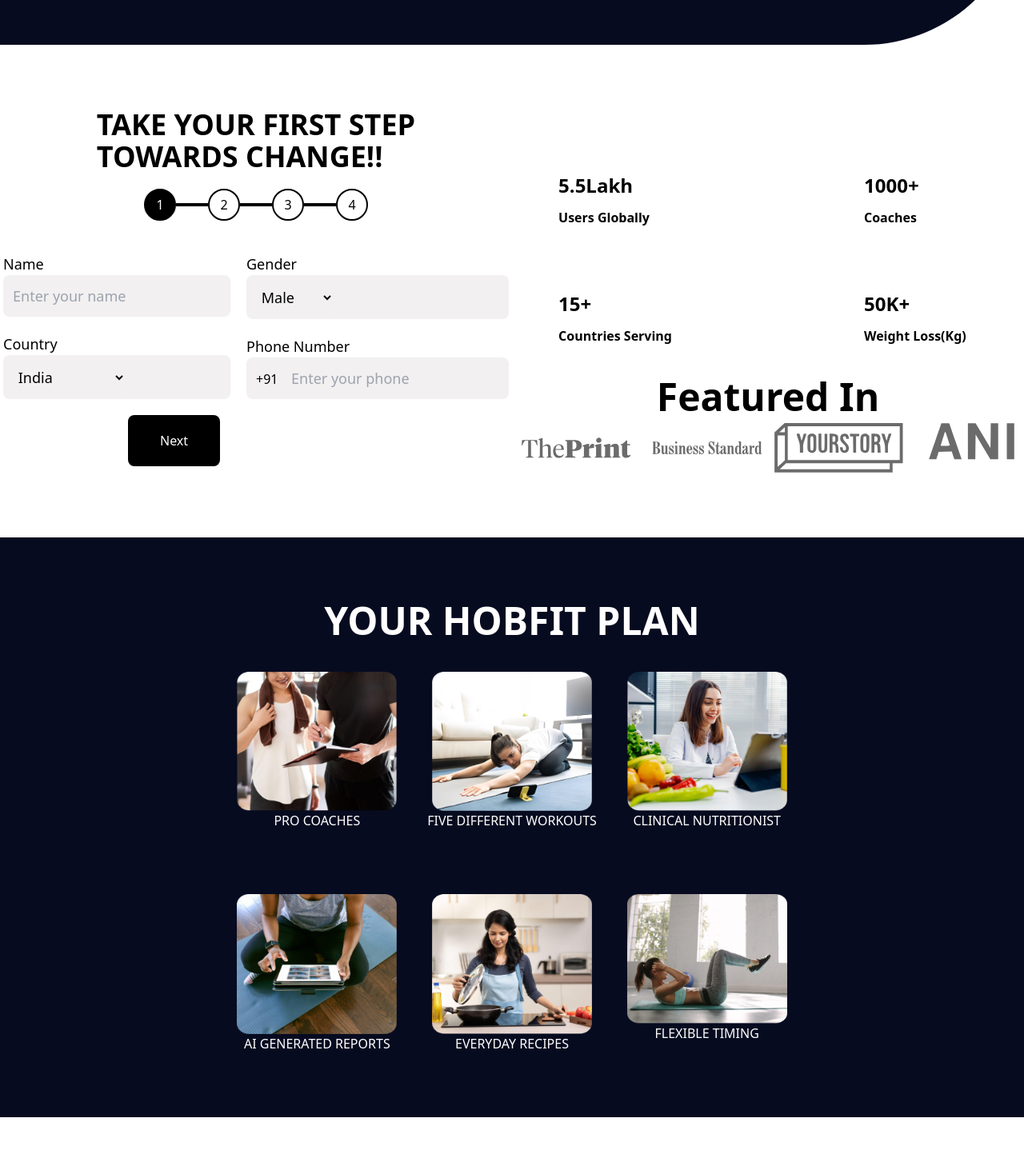
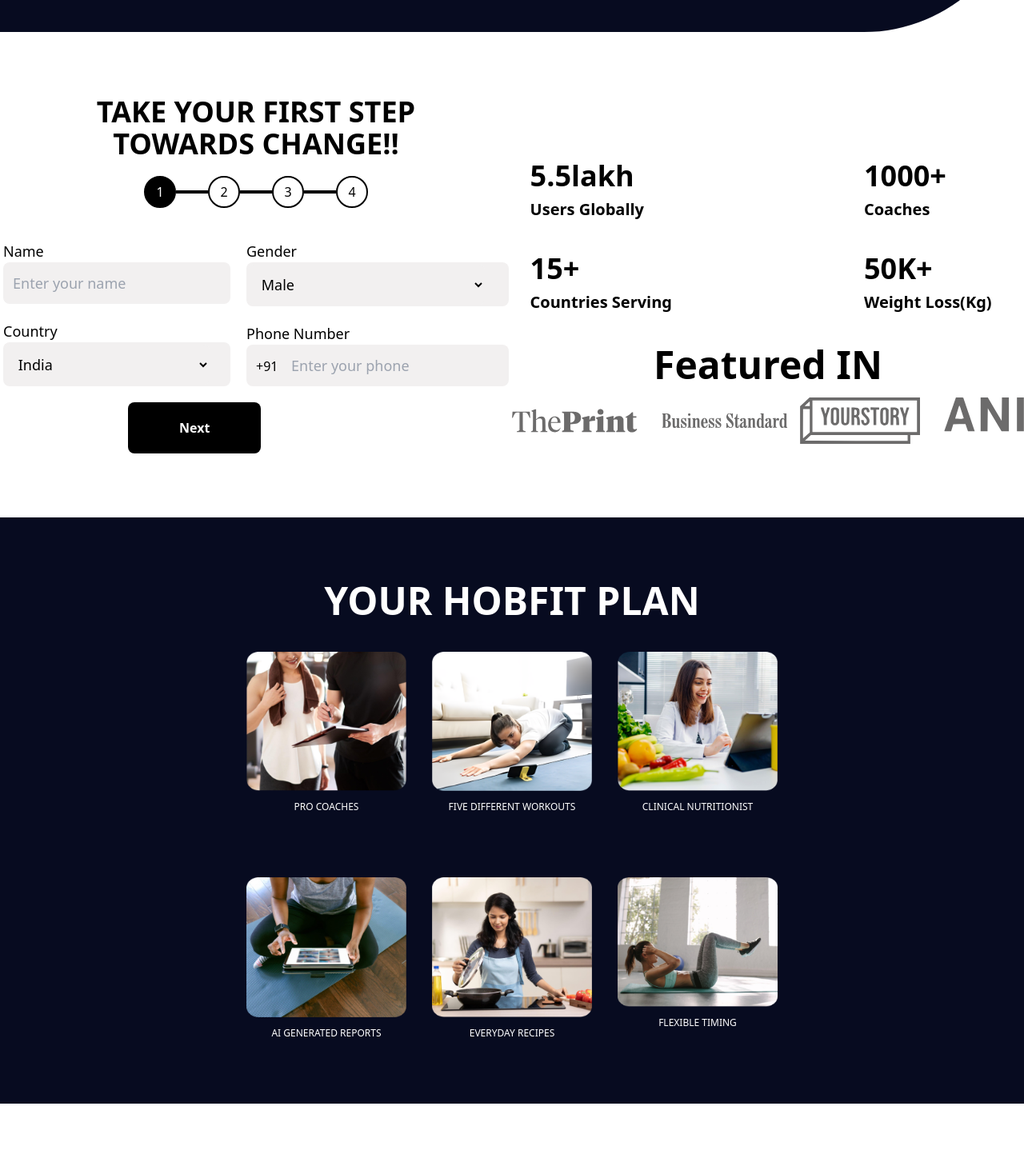
Before and after one commit to lakshayrohilla4/HobfitTransformation, a Next.js app: page / in a window 1280 px wide. Shown: the part 700-2163 px from the top of the page at 80% size. Built offline with nearby package versions, Linux system fonts and the light colour scheme.

Commit message:
mobile changes

```diff
--- a/components/Form.js
+++ b/components/Form.js
@@ -42,8 +42,8 @@ const CountryField = ({country, setCountry}) => {
                 Country
             </label>
             <div
-                className={'bg-[#f2f0f0] p-[0.17rem] rounded-lg'}>
-                <select className="bg-[#f2f0f0] text-lg rounded-lg p-3"
+                className={'bg-[#f2f0f0] lg:p-[0.17rem] p-3 rounded-lg'}>
+                <select className="bg-[#f2f0f0] text-lg rounded-lg p-3 w-11/12"
                     value={country}
                     onChange={(e) => setCountry(e.target.value)}
                 >
@@ -67,8 +67,8 @@ const GenderField = ({gender, setGender}) => {
             <label className={'text-black text-lg'}>
                 Gender
             </label>
-            <div className={'bg-[#f2f0f0] p-[0.17rem] rounded-lg'}>
-                <select className="bg-[#f2f0f0] text-lg rounded-lg p-3"
+            <div className={'bg-[#f2f0f0] p-3 lg:p-[0.17rem] rounded-lg'}>
+                <select className="bg-[#f2f0f0] text-lg rounded-lg p-3 w-11/12"
                     value={gender}
                     onChange={(e) => setGender(e.target.value)}
                 >
@@ -455,7 +455,7 @@ const Form = () => {
 
     return (
         <section className={'items-center flex flex-wrap flex-col lg:w-1/2'}>
-            <div className="text-black font-black lg:text-4xl text-2xl leading-relaxed">
+            <div className="text-black font-black lg:text-4xl text-2xl leading-snug text-center">
                 TAKE YOUR FIRST STEP <br/> TOWARDS CHANGE!!
             </div>
             <StepProgressBar step={page} totalSteps={4}/>
@@ -481,8 +481,8 @@ const Form = () => {
                 setAnswer5={setAnswer5}
             />
             {error && <p className={'text-red-500'}>{error}</p>}
-            <div className={'lg:w-1/2 mt-5 '}>
-                <button className={'bg-black text-white py-5 px-10 rounded-lg'}
+            <div className={'lg:w-1/2 mt-5 flex w-full'}>
+                <button className={'bg-black font-black text-white py-5 ml-5 lg:ml-0 px-16 rounded-lg'}
                         onClick={handleNext}
                 >
                     {loading ? <ClipLoader color={'white'} loading={loading} css={override} size={15}/> : page === 4 ? 'Submit' : 'Next'}
--- a/components/Header.js
+++ b/components/Header.js
@@ -2,8 +2,8 @@ import Image from "next/image";
 
 const Header = () => {
     return (
-        <div className="lg:py-5 py-2 fixed bg-white w-full z-50">
-            <Image src="/assets/Hobfit.svg" width={200} height={100}  alt={'Hobfit'} className={'lg:ml-40 ml-5'}/>
+        <div className="lg:py-5 py-5 fixed bg-white w-full z-50">
+            <Image src="/assets/Hobfit.svg" width={200} height={100}  alt={'Hobfit'} className={'lg:ml-40 ml-5 w-32'}/>
         </div>
     )
 }
--- a/components/Hero.js
+++ b/components/Hero.js
@@ -1,25 +1,27 @@
 
 const Hero = () => {
     return (
-        <div className="bg-[#070B20] rounded-br-[150px] lg:rounded-br-[200px] py-40 flex lg:flex-row flex-col flex-wrap lg:flex-nowrap lg:space-x-96">
+        <div className="bg-[#070B20] rounded-br-[150px] lg:rounded-br-[200px] lg:py-40 pt-28 pb-16 flex lg:flex-row flex-col flex-wrap lg:flex-nowrap lg:space-x-96">
             <div className="text-white lg:ml-40 lg:w-1/2 ml-5 lg:mt-20">
                 <h1 className="lg:text-6xl text-3xl font-bold leading-snug">
                     Your Journey to <br />
                     Transformation Starts <br /> here
                 </h1>
-                <p className={'font-extralight mt-5 lg:text-2xl tex-sm'}>
+                <p className={'font-extralight mt-1 lg:text-2xl tex-xs'}>
                     Join a global community of 100k+ People who
                     <br /> have already transformed themselves
                 </p>
             </div>
-            <div className={'lg:w-1/2 mt-10 lg:mt-0 ml-10 lg:ml-0'}>
+            <div className={'lg:w-1/2 mt-5 lg:mt-0 ml-5 lg:ml-0'}>
                 <video
-                    className=" lg:h-[400px] lg:w-[400px] h-[300px] w-[300px] mr-40"
+                    className=" lg:h-[400px] lg:w-[400px] h-[340px] w-[340px] mr-40 rounded-3xl"
                     src="/video/teaser.mp4"
+                    // cover
+                    playsInline={true}
                     autoPlay
                     loop
                     controls={true}
-                    // muted={true}
+                    muted={true}
                 />
             </div>
         </div>
--- a/components/Plan.js
+++ b/components/Plan.js
@@ -2,44 +2,44 @@ import Image from "next/image";
 
 const Plan = () => {
     return (
-        <div className={'bg-[#070B20] mt-20 flex flex-wrap items-center flex-col py-20'}>
-            <h1 className={'lg:text-5xl text-3xl text-white font-bold '}>
+        <div className={'bg-[#070B20] mt-20 flex flex-wrap items-center flex-col py-10 lg:py-20'}>
+            <h1 className={'lg:text-5xl text-2xl text-white font-black '}>
                 YOUR HOBFIT PLAN
             </h1>
-            <div className={'grid lg:grid-cols-3 grid-cols-2 px-4 gap-x-8 gap-y-10 lg:gap-y-20 mt-10'}>
+            <div className={'grid lg:grid-cols-3 grid-cols-2 px-20 gap-x-8 gap-y-10 lg:gap-y-20 mt-10'}>
                 <div className={'flex flex-col items-center'}>
                     <Image src={'/assets/ProCoaches.png'} alt={'Pro Coaches'} height={200} width={200}/>
-                    <h1 className={'text-md text-white font-light'}>
+                    <h1 className={'lg:text-md text-xs mt-3 text-center text-white font-medium'}>
                         PRO COACHES
                     </h1>
                 </div>
                 <div className={'flex flex-col items-center'}>
                     <Image src={'/assets/FIVE.png'} alt={'Pro Coaches'} height={200} width={200}/>
-                    <h1 className={'text-md text-white font-light'}>
+                    <h1 className={'lg:text-md text-xs mt-3 text-center text-white font-medium'}>
                         FIVE DIFFERENT WORKOUTS
                     </h1>
                 </div>
                 <div className={'flex flex-col items-center'}>
                     <Image src={'/assets/CLINICAL.png'} alt={'Pro Coaches'} height={200} width={200}/>
-                    <h1 className={'text-md text-white font-light'}>
+                    <h1 className={'lg:text-md text-xs mt-3 text-center text-white font-medium'}>
                         CLINICAL NUTRITIONIST
                     </h1>
                 </div>
                 <div className={'flex flex-col items-center'}>
                     <Image src={'/assets/AI.png'} alt={'Pro Coaches'} height={200} width={200}/>
-                    <h1 className={'text-md text-white font-light'}>
+                    <h1 className={'lg:text-md text-xs mt-3 text-center text-white font-medium'}>
                         AI GENERATED REPORTS
                     </h1>
                 </div>
                 <div className={'flex flex-col items-center'}>
                     <Image src={'/assets/EVERYDAY.png'} alt={'Pro Coaches'} height={200} width={200}/>
-                    <h1 className={'text-md text-white font-light'}>
+                    <h1 className={'lg:text-md text-xs mt-3 text-center text-white font-medium'}>
                         EVERYDAY RECIPES
                     </h1>
                 </div>
                 <div className={'flex flex-col items-center'}>
                     <Image src={'/assets/FLEXIBLE.png'} alt={'Pro Coaches'} height={200} width={200}/>
-                    <h1 className={'text-md text-white font-light'}>
+                    <h1 className={'lg:text-md text-xs mt-3 text-center text-white font-medium'}>
                         FLEXIBLE TIMING
                     </h1>
                 </div>
--- a/components/Stats.js
+++ b/components/Stats.js
@@ -2,35 +2,36 @@ import Image from "next/image";
 
 const Stats = () => {
     return (
-        <section className={'flex lg:w-1/2 flex-col items-center px-5 lg:px-0'}>
-            <div className={'grid grid-cols-2 lg:gap-x-60 gap-x-20 gap-y-20 mt-20'}>
-                <div className={'space-y-3'}>
-                    <h3 className={'text-2xl font-semibold'}>5.5Lakh</h3>
-                    <p className={'text-black font-semibold'}>Users Globally</p>
+        <section className={'flex lg:w-1/2 flex-col items-center px-10 lg:px-0'}>
+            <div className={'grid grid-cols-2 lg:gap-x-60 gap-x-20 gap-y-10 mt-20'}>
+                <div className={'space-y-2'}>
+                    <h3 className={'text-4xl font-semibold'}>5.5lakh</h3>
+                    <p className={'text-black text-xl w-40 font-semibold'}>Users Globally</p>
                 </div>
-                <div className={'space-y-3'}>
-                    <h3 className={'text-2xl font-semibold'}>1000+</h3>
-                    <p className={'text-black font-semibold'}>Coaches</p>
+                <div className={'space-y-2'}>
+                    <h3 className={'text-4xl font-semibold'}>1000+</h3>
+                    <p className={'text-black text-xl font-semibold'}>Coaches</p>
                 </div>
-                <div className={'space-y-3'}>
-                    <h3 className={'text-2xl font-semibold'}>15+</h3>
-                    <p className={'text-black font-semibold'}>Countries Serving</p>
+                <div className={'space-y-2'}>
+                    <h3 className={'text-4xl font-semibold'}>15+</h3>
+                    <p className={'text-black text-xl font-semibold'}>Countries Serving</p>
                 </div>
-                <div className={'space-y-3'}>
-                    <h3 className={'text-2xl font-semibold'}>50K+</h3>
-                    <p className={'text-black font-semibold'}>Weight Loss(Kg)</p>
+                <div className={'space-y-2'}>
+                    <h3 className={'text-4xl font-semibold'}>50K+</h3>
+                    <p className={'text-black text-xl font-semibold'}>Weight Loss(Kg)</p>
                 </div>
             </div>
             <div className={'mt-10 items-center flex flex-col '}>
                 <h1 className={'lg:text-5xl text-3xl font-bold text-black'}>
-                    Featured In
+                    Featured IN
                 </h1>
-                <div className={'flex lg:flex-row flex-col mt-2 lg:space-x-4 space-y-4 lg:space-y-0'}>
+                <div className={'flex lg:flex-row flex-col mt-4 lg:space-x-4 space-y-6 lg:space-y-0'}>
                     <Image
                         src={'/assets/FirstBrand.svg'}
                         alt={'The Print Business Standard'}
-                        width={300}
-                        height={300}
+                        width={400}
+                        height={400}
+                        // className={'w-[100rem]'}
                     />
                     <Image
                         src={'/assets/SecondBrand.svg'}
--- a/pages/index.js
+++ b/pages/index.js
@@ -13,7 +13,7 @@ export default function Home() {
         <>
             <Header />
             <Hero />
-            <div className={'flex lg:flex-row lg:flex-nowrap flex-wrap flex-col lg:mt-20 mt-10'}>
+            <div className={'flex lg:flex-row lg:flex-nowrap flex-wrap flex-col lg:mt-20 mt-5'}>
                 <Form />
                 <Stats />
             </div>
```
